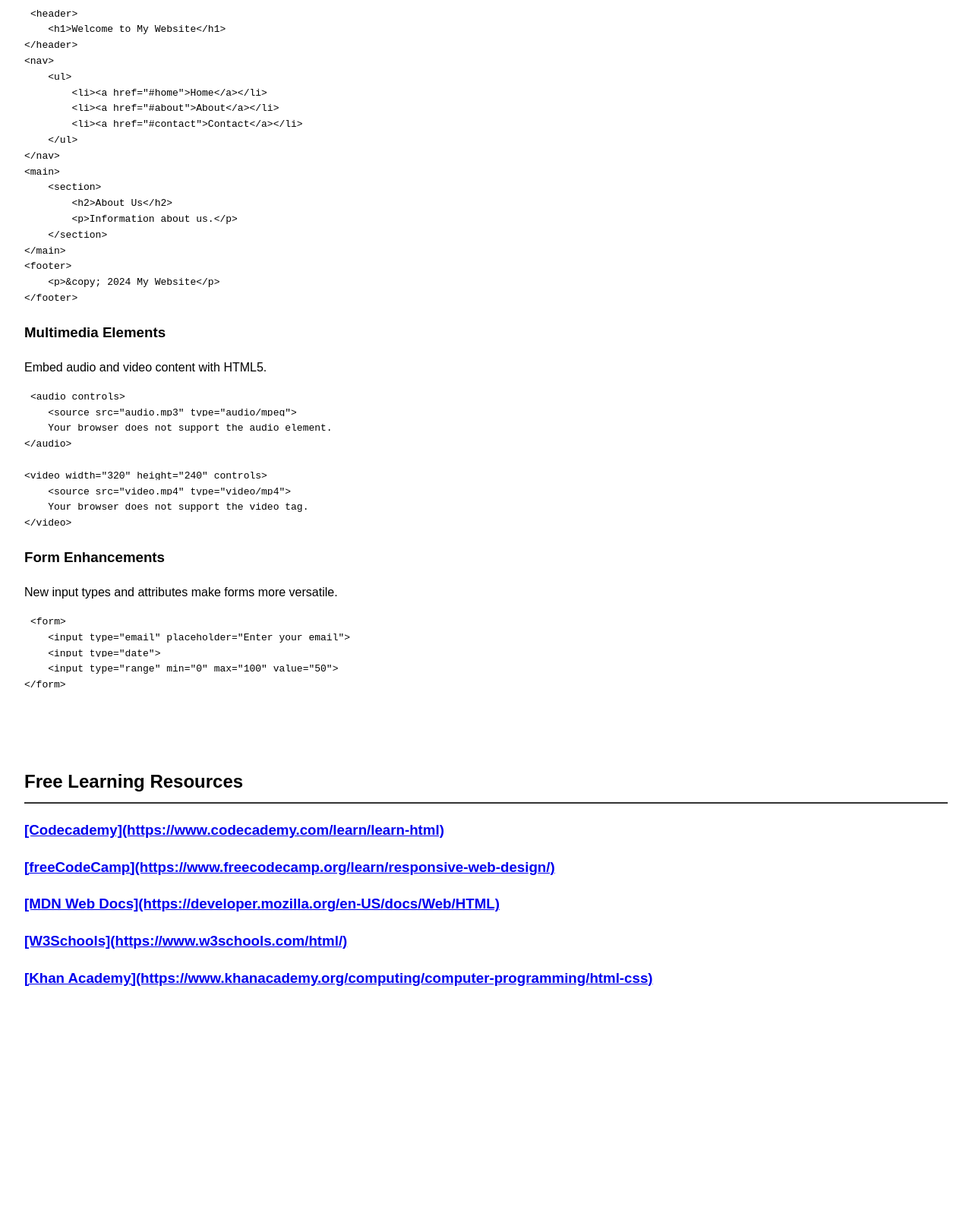
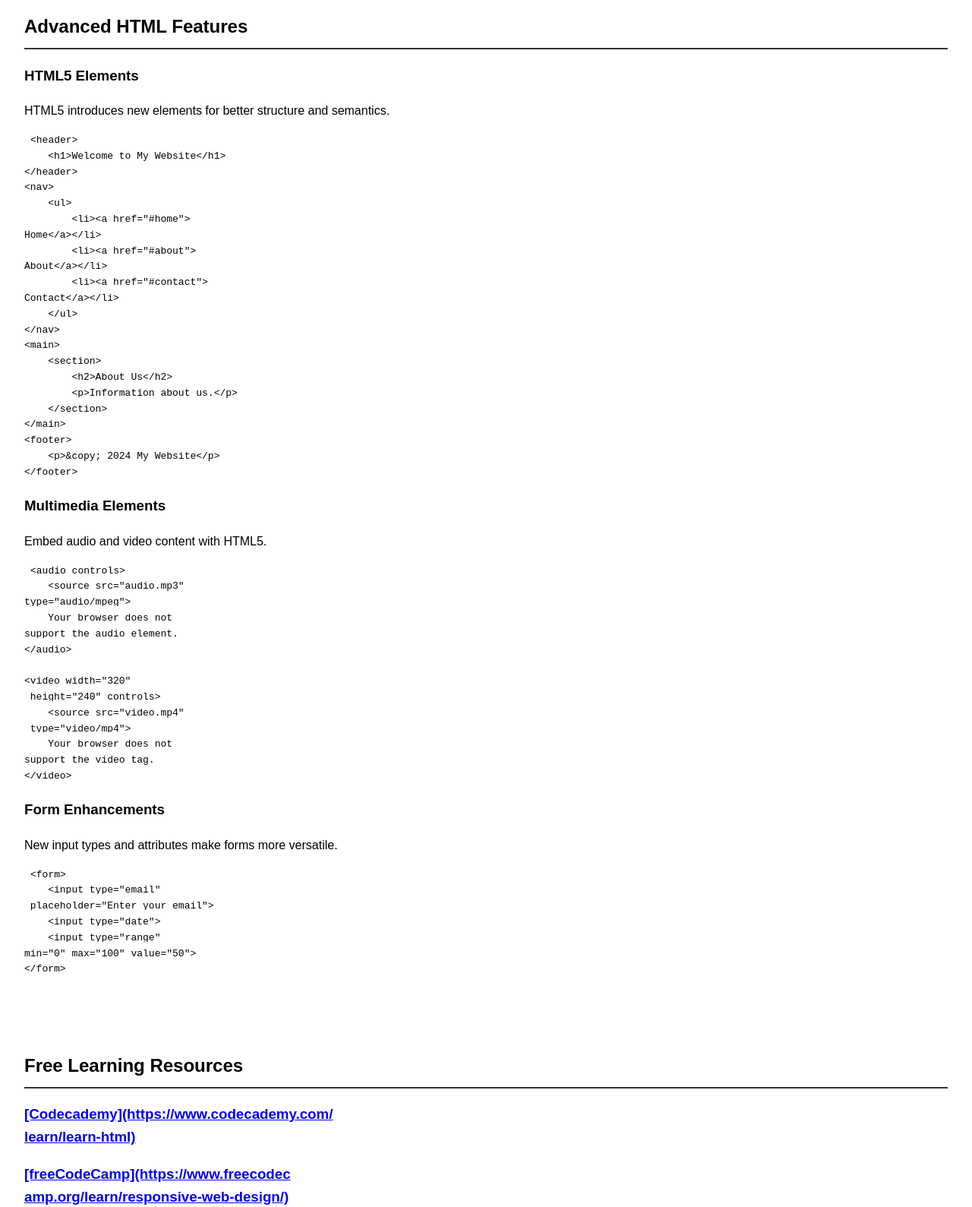
Before and after one commit to Mineshrathva/html-learning, a plain HTML site: page index.html in a window 1280 px wide. Shown: the part 2631-4220 px from the top of the page at 76% size. Before the commit the page ends 3984 px from the top, so only its background shows below. Drawn offline with Linux system fonts and the light colour scheme.

Commit message:
Add files via upload

```diff
--- a/index.html
+++ b/index.html
@@ -40,7 +40,7 @@
 &lt;html lang="en"&gt;
 &lt;head&gt;
     &lt;meta charset="UTF-8"&gt;
-    &lt;meta name="viewport" content="width=device-width, initial-scale=1.0"&gt;
+    &lt;meta name="viewport" <br> content="width=device-width,<br> initial-scale=1.0"&gt;
     &lt;title&gt;Document Title&lt;/title&gt;
 &lt;/head&gt;
 &lt;body&gt;
@@ -67,8 +67,8 @@
         Links allow navigation between pages or websites, and images enhance
         content.
       </p>
-      <pre><code>&lt;a href="https://www.example.com" target="_blank"&gt;Visit Example&lt;/a&gt;
-&lt;img src="image.jpg" alt="Description of Image" width="300"&gt;</code></pre>
+      <pre><code>&lt;a href="https://www.example.com" <br>target="_blank"&gt;Visit Example&lt;/a&gt;
+&lt;img src="image.jpg"<br>alt="Description of <br> Image" width="300"&gt;</code></pre>
 
       <h3>Lists</h3>
       <p>Lists group items together.</p>
@@ -107,12 +107,12 @@
 
       <h3>Forms</h3>
       <p>Forms collect user input.</p>
-      <pre><code>&lt;form action="/submit-form" method="post"&gt;
+      <pre><code>&lt;form action="/submit-form" <br>method="post"&gt;
     &lt;label for="name"&gt;Name:&lt;/label&gt;
-    &lt;input type="text" id="name" name="name" required&gt;
+    &lt;input type="text"<br> id="name" name="name" required&gt;
 
     &lt;label for="email"&gt;Email:&lt;/label&gt;
-    &lt;input type="email" id="email" name="email" required&gt;
+    &lt;input type="email"<br> id="email" name="email" required&gt;
 
     &lt;input type="submit" value="Submit"&gt;
 &lt;/form&gt;</code></pre>
@@ -128,9 +128,9 @@
 &lt;/header&gt;
 &lt;nav&gt;
     &lt;ul&gt;
-        &lt;li&gt;&lt;a href="#home"&gt;Home&lt;/a&gt;&lt;/li&gt;
-        &lt;li&gt;&lt;a href="#about"&gt;About&lt;/a&gt;&lt;/li&gt;
-        &lt;li&gt;&lt;a href="#contact"&gt;Contact&lt;/a&gt;&lt;/li&gt;
+        &lt;li&gt;&lt;a href="#home"&gt;<br>Home&lt;/a&gt;&lt;/li&gt;
+        &lt;li&gt;&lt;a href="#about"&gt;<br>About&lt;/a&gt;&lt;/li&gt;
+        &lt;li&gt;&lt;a href="#contact"&gt;<br>Contact&lt;/a&gt;&lt;/li&gt;
     &lt;/ul&gt;
 &lt;/nav&gt;
 &lt;main&gt;
@@ -146,21 +146,21 @@
       <h3>Multimedia Elements</h3>
       <p>Embed audio and video content with HTML5.</p>
       <pre><code>&lt;audio controls&gt;
-    &lt;source src="audio.mp3" type="audio/mpeg"&gt;
-    Your browser does not support the audio element.
+    &lt;source src="audio.mp3" <br>type="audio/mpeg"&gt;
+    Your browser does not <br>support the audio element.
 &lt;/audio&gt;
 
-&lt;video width="320" height="240" controls&gt;
-    &lt;source src="video.mp4" type="video/mp4"&gt;
-    Your browser does not support the video tag.
+&lt;video width="320"<br> height="240" controls&gt;
+    &lt;source src="video.mp4"<br> type="video/mp4"&gt;
+    Your browser does not <br>support the video tag.
 &lt;/video&gt;</code></pre>
 
       <h3>Form Enhancements</h3>
       <p>New input types and attributes make forms more versatile.</p>
       <pre><code>&lt;form&gt;
-    &lt;input type="email" placeholder="Enter your email"&gt;
+    &lt;input type="email"<br> placeholder="Enter your email"&gt;
     &lt;input type="date"&gt;
-    &lt;input type="range" min="0" max="100" value="50"&gt;
+    &lt;input type="range" <br>min="0" max="100" value="50"&gt;
 &lt;/form&gt;</code></pre>
     </section>
 
@@ -169,12 +169,12 @@
 
       <h3>
         <a href="https://www.codecademy.com/learn/learn-html"
-          >[Codecademy](https://www.codecademy.com/learn/learn-html)
+          >[Codecademy](https://www.codecademy.com/<br>learn/learn-html)
         </a>
       </h3>
 
       <h3>
-       <a href="https://www.freecodecamp.org/learn/responsive-web-design/"> [freeCodeCamp](https://www.freecodecamp.org/learn/responsive-web-design/)</a>
+       <a href="https://www.freecodecamp.org/learn/responsive-web-design/"> [freeCodeCamp](https://www.freecodec<br>amp.org/learn/responsive-web-design/)</a>
       </h3>
 
       <h3> <a href="https://developer.mozilla.org/en-US/docs/Web/HTML">[MDN Web Docs](https://developer.mozilla.org/en-US/docs/Web/HTML)</a></h3>
@@ -183,7 +183,7 @@
 
       <h3>
        <a href="https://www.khanacademy.org/computing/computer-programming/html-css"> [Khan
-        Academy](https://www.khanacademy.org/computing/computer-programming/html-css)</a>
+        Academy](https://www.khanacademy.org/<br>computer-programming/html-css)</a>
       </h3>
     </section>
   </body>
```
